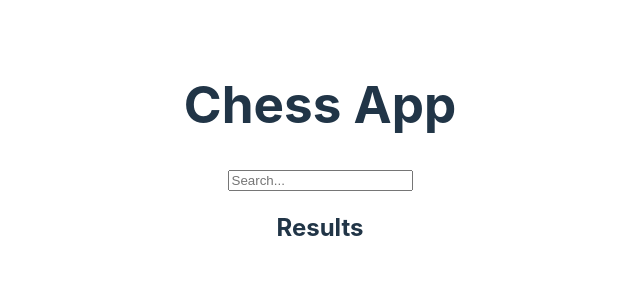
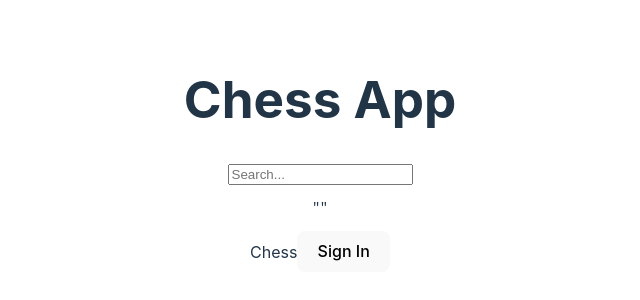
Before and after one commit to WesHolmes/ChessMate, a React (Vite) app: page / in a window 1280 px wide. Shown: the part 246-546 px from the top of the page, without its empty margins (320-960 px from the left). Built offline with nearby package versions, Linux system fonts and the light colour scheme; no server answers.

Commit message:
commiting changes

```diff
--- a/src/components/App.jsx
+++ b/src/components/App.jsx
@@ -2,25 +2,44 @@ import React, { useState, useEffect } from 'react'
 import './App.css'
 import Search from "./Search"
 import Results from "./Results"
+import { fetchPlayers } from '../services/searchService'
+import { useAuthentication } from '../services/authService'
+import { SignIn, SignOut } from './Auth'
+
 
 
 export default function App() {
   const [searchTerm, setSearchTerm] = useState("")
-  const [player, setPlayer] = useState("")
+  const [player, setPlayers] = useState("")
+  const user = useAuthentication()
 
   useEffect(() => {
-    const query = encodeURIComponent(searchTerm)
-    fetch(`https://api.chess.com/pub/player/${query}`)
-    .then((response) => response.json())
-    .then((data) => {
-      setPlayer(data.results)
-    })
+    fetchPlayers(encodeURIComponent(searchTerm)).then(setPlayers)
   }, [searchTerm])
   return (
     <>
       <h1>Chess App</h1>
       <Search setter={setSearchTerm}/>
       <Results player={player}/>
+
+      <div className="App">
+        <header>
+          Chess
+          {user && <button onClick={() => setWriting(true)}>New Article</button>}
+          {!user ? <SignIn /> : <SignOut />}
+        </header>
+
+        {!user ? "" : <Nav articles={articles} setArticle={setArticle} />}
+
+        {!user ? (
+          ""
+        ) : writing ? (
+          <ArticleEntry addArticle={addArticle} />
+        ) : (
+          <Article article={article} />
+        )}
+        </div>
     </>
+
   )
 }
--- /dev/null
+++ b/src/components/Auth.jsx
@@ -0,0 +1,14 @@
+import { login, logout, loggedInUserDisplayName } from "../services/authService"
+
+export function SignIn() {
+  return <button onClick={login}>Sign In</button>
+}
+
+export function SignOut() {
+  return (
+    <div>
+      Hello, {loggedInUserDisplayName()}
+      <button onClick={logout}>Sign Out</button>
+    </div>
+  )
+}
--- a/src/components/Results.jsx
+++ b/src/components/Results.jsx
@@ -1,7 +1,7 @@
-export default function Results() {
+export default function Results({ player }) {
     return (
         <div>
-            <h2>Results</h2>
+            <pre>{JSON.stringify(player, null, 2)}</pre>
         </div>
     )
 }
--- a/src/components/Search.jsx
+++ b/src/components/Search.jsx
@@ -1,11 +1,11 @@
 import { useState } from "react"
 
-export default function Search () {
+export default function Search ({ setter }) {
     const [term, setTerm] = useState("")
 
     function submit(e) {
         e.preventDefault()
-        console.log(term)
+        setter(term)
         setTerm("")
     }
 
--- /dev/null
+++ b/src/services/authService.js
@@ -0,0 +1,25 @@
+import { useState, useEffect } from "react"
+import { signInWithPopup, GoogleAuthProvider, signOut } from "firebase/auth"
+import { auth } from "../firebaseConfig"
+
+export function login() {
+  return signInWithPopup(auth, new GoogleAuthProvider())
+}
+
+export function logout() {
+  return signOut(auth)
+}
+
+export function loggedInUserDisplayName() {
+  return auth.currentUser.displayName
+}
+
+export function useAuthentication() {
+  const [user, setUser] = useState(null)
+  useEffect(() => {
+    return auth.onAuthStateChanged((user) => {
+      user ? setUser(user) : setUser(null)
+    })
+  }, [])
+  return user
+}
--- /dev/null
+++ b/src/services/searchService.js
@@ -0,0 +1,7 @@
+export async function fetchPlayers(query) {
+    return fetch(`https://api.chess.com/pub/player/${query}`)
+        .then((response) => response.json())
+        .then((data) => {
+            return data.stats
+        })
+}
```
